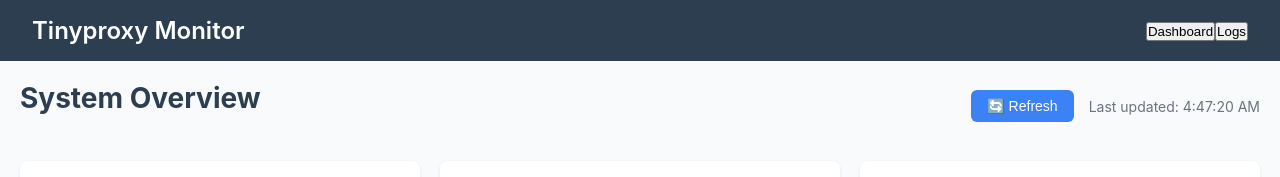
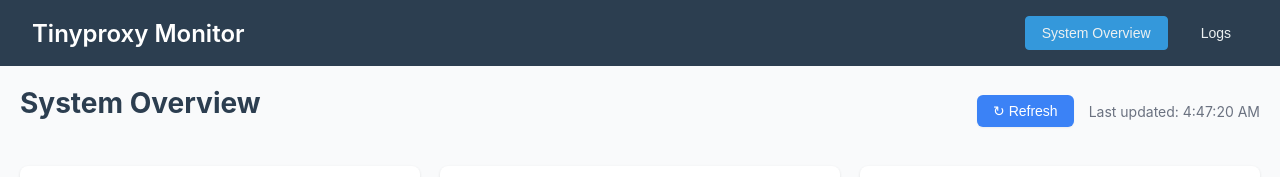
Before and after one commit to jhee-planty/tinyproxy-monitor, a React (Vite) app in the folder frontend/: page / in a window 1280 px wide. Shown: the top 177 px of the page. Built offline with nearby package versions, Linux system fonts and the light colour scheme; no server answers.

Commit message:
dashboard를 system overview로 변경

```diff
--- a/frontend/src/App.css
+++ b/frontend/src/App.css
@@ -19,25 +19,30 @@
   font-weight: 600;
 }
 
-.nav-links {
+.navbar-menu {
   display: flex;
-  gap: 2rem;
+  gap: 1rem;
 }
 
-.nav-links a {
+.nav-item {
   color: #ecf0f1;
-  text-decoration: none;
+  background: transparent;
+  border: 1px solid transparent;
   padding: 0.5rem 1rem;
   border-radius: 4px;
-  transition: background-color 0.3s;
+  cursor: pointer;
+  font-size: 14px;
+  transition: all 0.3s;
 }
 
-.nav-links a:hover {
+.nav-item:hover {
   background-color: rgba(255,255,255,0.1);
+  border-color: rgba(255,255,255,0.2);
 }
 
-.nav-links a.active {
+.nav-item.active {
   background-color: #3498db;
+  border-color: #3498db;
 }
 
 .main-content {
--- a/frontend/src/App.jsx
+++ b/frontend/src/App.jsx
@@ -17,7 +17,7 @@ function App() {
             className={`nav-item ${currentPage === 'dashboard' ? 'active' : ''}`}
             onClick={() => setCurrentPage('dashboard')}
           >
-            Dashboard
+            System Overview
           </button>
           <button
             className={`nav-item ${currentPage === 'logs' ? 'active' : ''}`}
--- a/frontend/src/pages/Dashboard.css
+++ b/frontend/src/pages/Dashboard.css
@@ -31,18 +31,27 @@
   border-radius: 6px;
   cursor: pointer;
   font-size: 14px;
-  display: flex;
+  font-weight: 500;
+  display: inline-flex;
   align-items: center;
-  gap: 5px;
-  transition: background 0.2s;
+  gap: 6px;
+  transition: all 0.2s;
+  box-shadow: 0 1px 2px 0 rgba(0, 0, 0, 0.05);
 }
 
 .refresh-btn:hover {
   background: #2563eb;
+  box-shadow: 0 4px 6px -1px rgba(0, 0, 0, 0.1), 0 2px 4px -1px rgba(0, 0, 0, 0.06);
 }
 
 .refresh-btn:active {
   transform: scale(0.98);
+}
+
+.refresh-btn:disabled {
+  background: #9ca3af;
+  cursor: not-allowed;
+  opacity: 0.6;
 }
 
 .last-update {
--- a/frontend/src/pages/Dashboard.jsx
+++ b/frontend/src/pages/Dashboard.jsx
@@ -139,8 +139,16 @@ const Dashboard = () => {
       <div className="dashboard-header">
         <h2>System Overview</h2>
         <div className="header-actions">
-          <button onClick={handleRefresh} className="refresh-btn">
-            🔄 Refresh
+          <button
+            onClick={handleRefresh}
+            className="refresh-btn"
+            disabled={loading}
+          >
+            {loading ? (
+              <>⟳ Refreshing...</>
+            ) : (
+              <>↻ Refresh</>
+            )}
           </button>
           {lastUpdate && (
             <span className="last-update">
```
